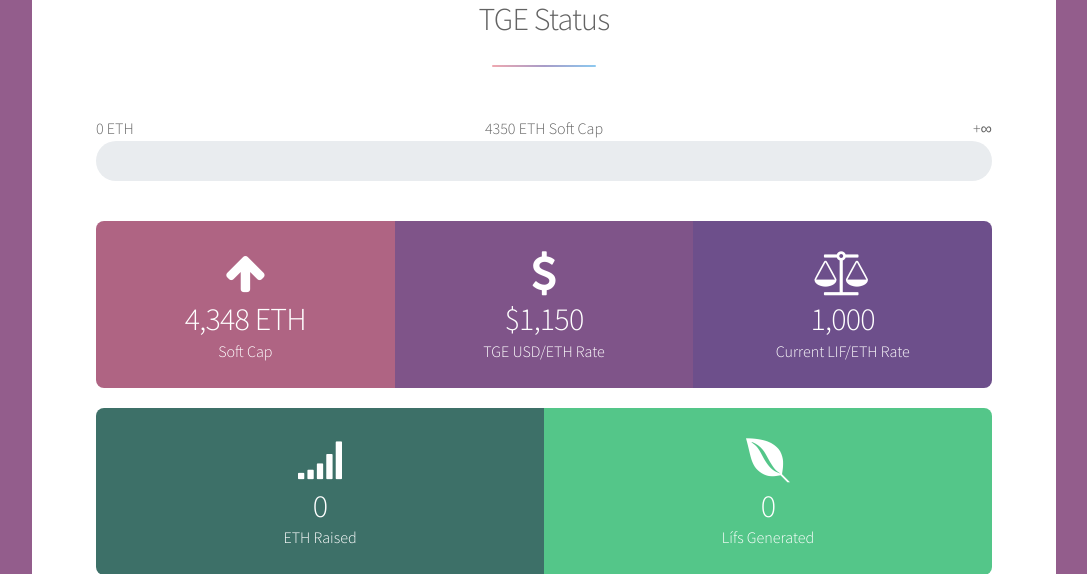
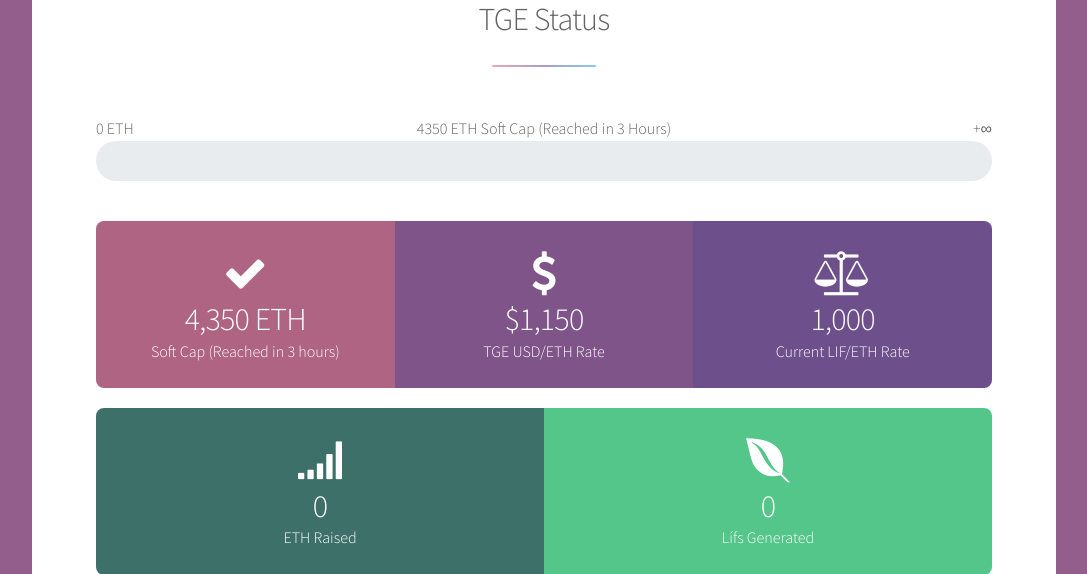
Before and after one commit to windingtree/wt-accounts, a Django app: page / in a window 1280 px wide. Shown: the part 723-1297 px from the top of the page, without its empty margins (96-1183 px from the left). Run offline with Django 3.2, Linux system fonts and the light colour scheme; some libraries are stand-ins or nearby versions.

Commit message:
Soft Cap Reached

```diff
--- a/wt_accounts/templates/home.html
+++ b/wt_accounts/templates/home.html
@@ -57,7 +57,7 @@
           <span>0 ETH</span>
         </div>
         <div class="col-4 justify-content-center">
-          <span>4350 ETH Soft Cap</span>
+          <span>4350 ETH Soft Cap (Reached in 3 Hours)</span>
         </div>
         <div class="col-4 text-right">
           <span>+&infin;</span>
@@ -71,8 +71,8 @@
       </div>
       <ul class="statistics">
         <li class="style1">
-          <span class="icon fa-arrow-up"></span>
-          <strong>4,348 ETH</strong> Soft Cap
+          <span class="icon fa-check"></span>
+          <strong>4,350 ETH</strong> Soft Cap (Reached in 3 hours)
         </li>
         <li class="style2">
           <span class="icon fa-usd"></span>
```
